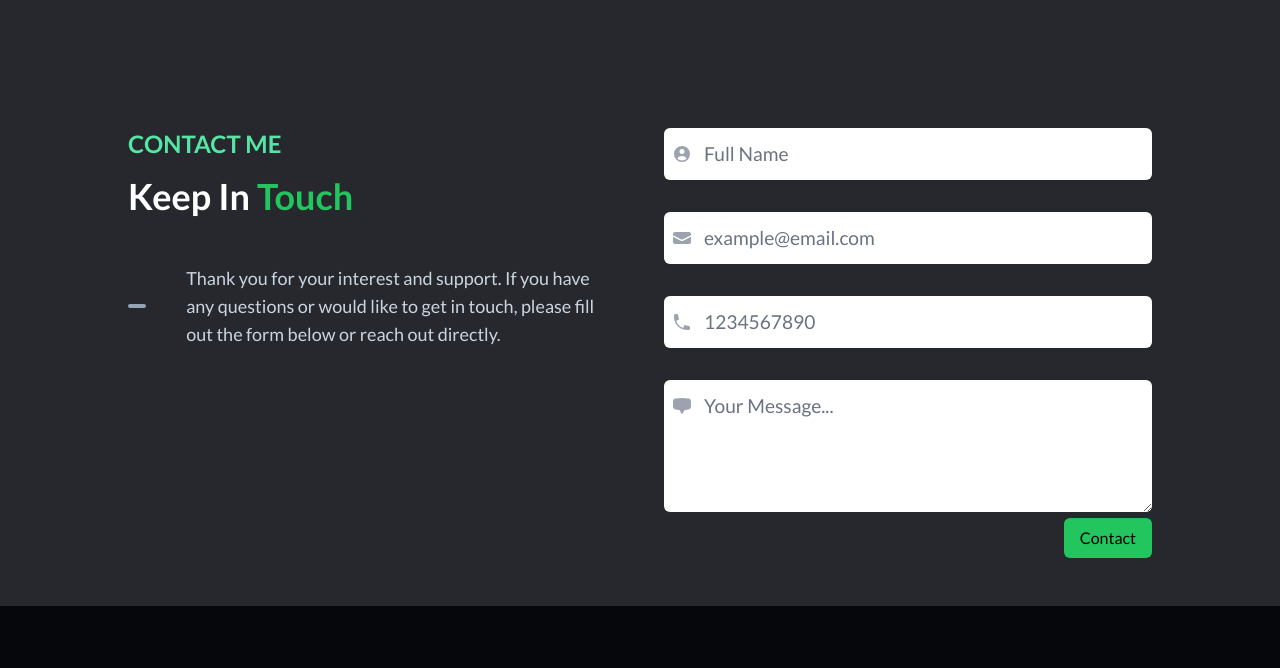
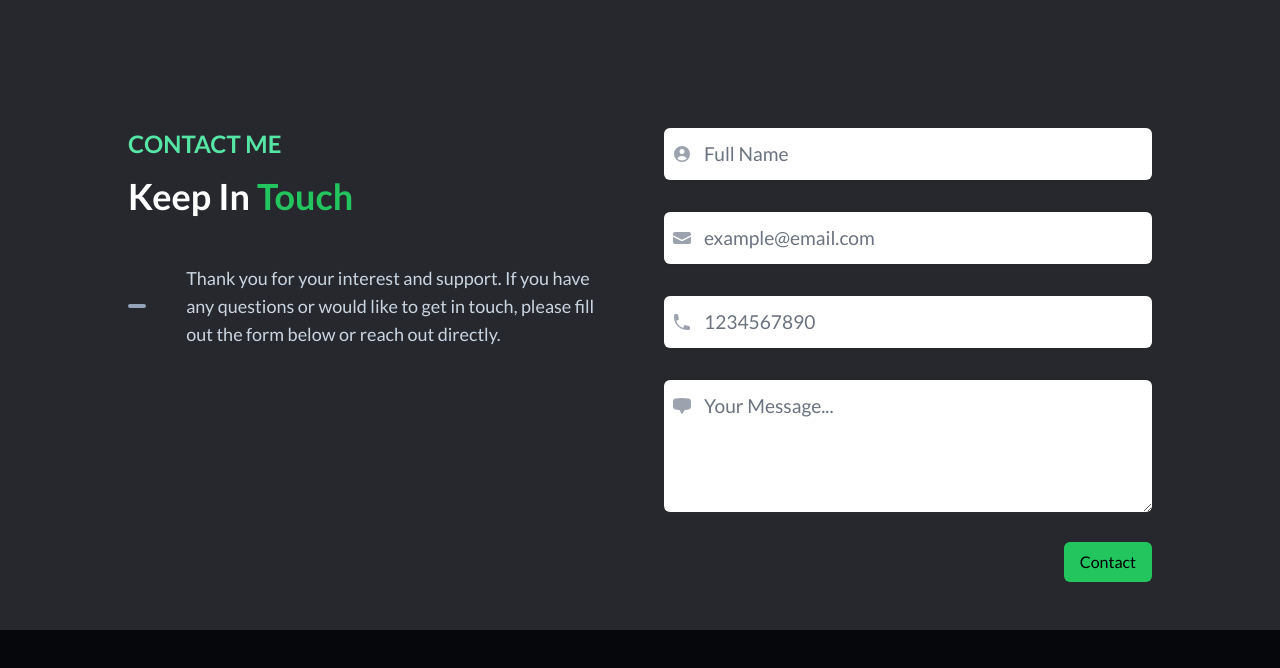
Before and after one commit to Sky-Roh/portfolio, a Next.js app: page /components/Contact/Contact in a window 1280 px wide. Shown: the top 668 px of the page. Built offline with nearby package versions, Linux system fonts and the light colour scheme.

Commit message:
fixed contact margin between contact button and message and removed some console.log

```diff
--- a/pages/components/Contact/Contact.tsx
+++ b/pages/components/Contact/Contact.tsx
@@ -108,7 +108,6 @@ const Contact = () => {
     setErrors(newErrors);
     return isValid;
   };
-  console.log(Object.keys(errors));
 
   return (
     <div
@@ -231,7 +230,11 @@ const Contact = () => {
             )}
 
             {/* Submit button */}
-            <div className="flex justify-end">
+            <div
+              className={`flex justify-end ${
+                !errors.message && "lg:mt-6 mt-5"
+              }`}
+            >
               <button
                 type="submit"
                 className="bg-green-500 text-black px-4 py-2 rounded-md hover:bg-[#dfff00] transition-colors items-center"
```
Also changed, not shown: pages/components/Animations/Particles.tsx (+3 -8 lines).
